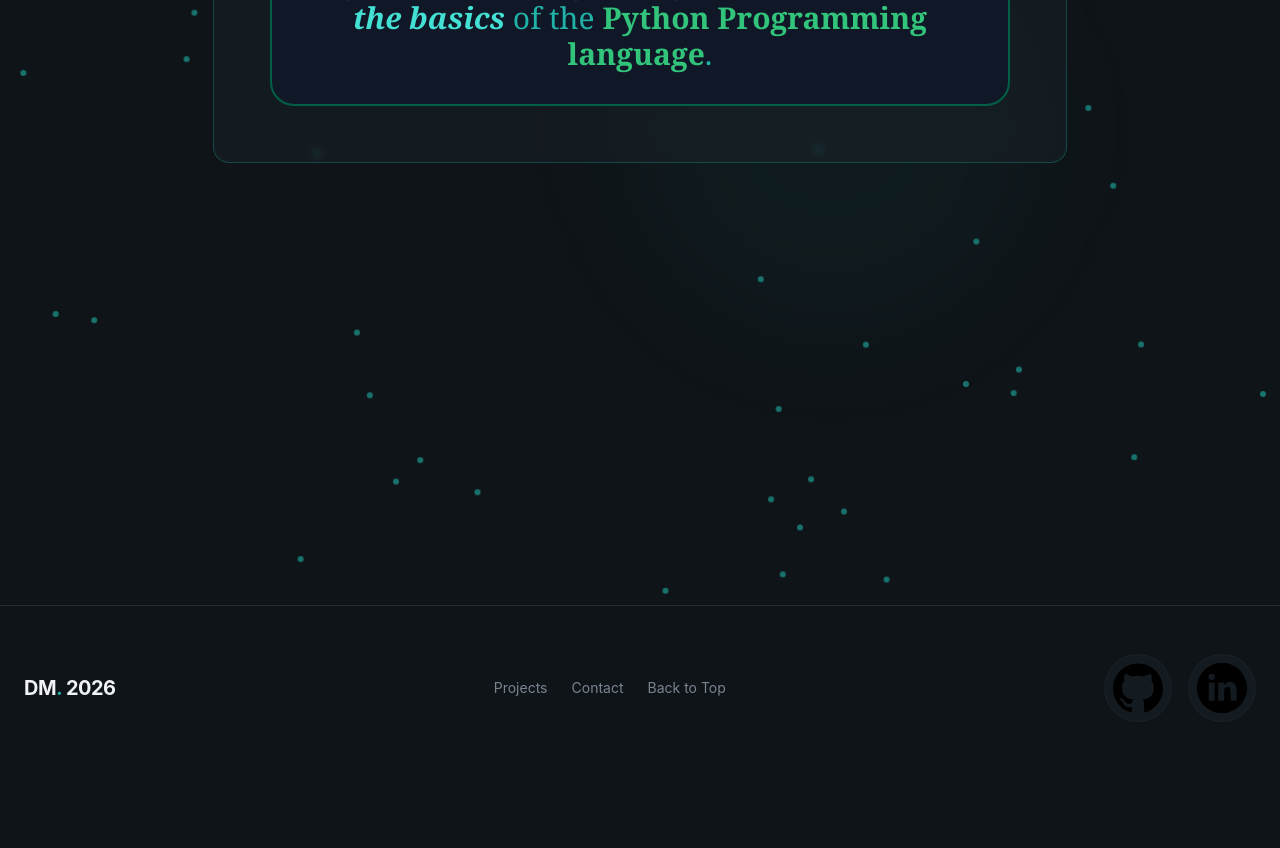
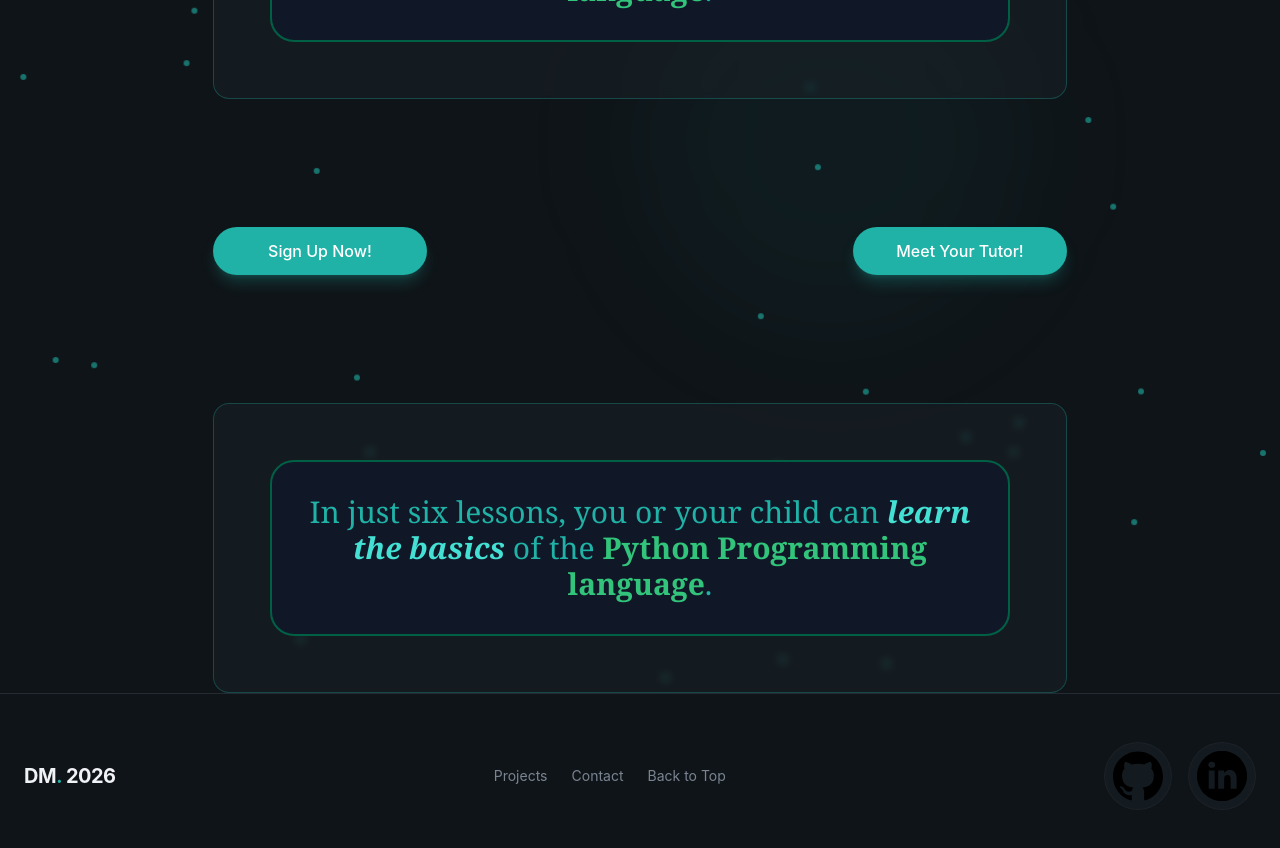
Before and after one commit to darcyMaz/portfolio_site_0.2, a React (Vite) app: page / in a window 1280 px wide. Shown: the part 540-1388 px from the top of the page. Before the commit the page ends 1310 px from the top, so only its background shows below. Built offline with nearby package versions, Linux system fonts and the light colour scheme.

Commit message:
Update Tutoring.jsx
Working on centering some buttons as a grid let's gooooo

```diff
--- a/src/tutoring/Tutoring.jsx
+++ b/src/tutoring/Tutoring.jsx
@@ -1,14 +1,14 @@
-import { AnimatedBorderButton } from "@/components/AnimatedBorderButton";
+import { Button } from "@/components/Button"
 
 export const Tutoring = () => {
 
     return(
-        <div className="relative min-h-screen items-center overflow-hidden mt-48">
+        <div className="relative min-h-screen items-center overflow-hidden mt-24 md:mt-32">
 
-            {/** Gives background a cool blur with a slightly coloured center to it. */}
+            {/** BACKGROUND: Gives background a cool blur with a slightly coloured center to it. */}
             <div className="absolute top-1/2 left-1/2 w-96 h-96 bg-primary/5 rounded-full blur-3xl -translate-y-1/2"/>
 
-            {/* Green Dots */}
+            {/* BACKGROUND: Green Dots */}
             <div className="absolute inset-0 overflow-hidden pointer-events-auto">
                 {[...Array(60)].map((_,i) =>
                     (
@@ -35,10 +35,8 @@ export const Tutoring = () => {
                 <h2 className="text-4xl md:text-5xl font-bold mt-4 mb-6 animate-fade-in animation-delay-100 text-secondary-foreground"> Learn the basics {' '} <span className="font-serif italic font-normal text-white"> from an expert. </span> </h2>
             </div>
 
-            {/* Content - Take the box format from Education section. */}
-            <div className="items-center min-h-screen mx-auto lg:w-2/3 w-4/5">
-
-
+            {/* First Sections */}
+            <div className="items-center mb-4 md:mb-6 mx-auto lg:w-2/3 w-4/5">
 
                 <div className="relative">
 
@@ -51,36 +49,55 @@ export const Tutoring = () => {
                             <span className="text-xl text-white font-medium italic">
                                 Montreal, Quebec
                             </span>
-                            <h3 className="text-2xl font-semibold mt-2"> <span className="text-secondary-foreground font-medium tracking-wider uppercase animate-fade-in"> Python Beginner Course </span> </h3>
+                            <h3 className="text-xl sm:text-2xl font-semibold mt-2"> <span className="text-secondary-foreground font-medium tracking-wider uppercase animate-fade-in"> Python Beginner Course </span> </h3>
 
                             <div className="bg-gray-900 rounded-3xl m-8 border-2 border-emerald-800">
-                                <p className="font-serif font-normal text-secondary-foreground text-3xl text-wrap px-8 py-8">
+                                <p className="font-serif font-normal text-secondary-foreground text-lg sm:text-3xl text-wrap px-4 py-4 sm:px-8 sm:py-8">
                                     In just six lessons, you or your child can <span className="font-bold italic text-secondary-foreground-1">learn the basics</span> of the <span className="font-bold text-secondary-foreground-2">Python Programming language</span>.
                                 </p>
                             </div>
 
-                            {/** Increase margins and text size above screen sizes */}
+                            {/** Increase margins and text size above screen sizes
+                             *   Done: But double check on computer
+                             */}
 
                         </div>
                     </div>
+                </div>
+            </div>
 
-                    {/** Add some space here!
-                     * I wouldn't mind if the other block below looks a little more glassy
-                     *
-                     * grid md:grid-cols-2
-                     *
-                     * <div className="relative grid grid-cols-3 glass p-6 rounded-2xl border border-primary/30 hover:border-primary/50 transition-all duration-500">
-                        <div className="text-right font-serif italic font-normal text-secondary-foreground"> The main language used for creating and training AI models. </div>
-                        <img src="/python_logo.png" alt="Python Logo" className=""/>
-                        <div className="font-serif italic font-normal text-secondary-foreground"> One of the most popular programming languages on Earth. </div>
-                    </div>
-                     *
-                     */}
+            <div className="grid md:grid-cols-2 mb-4 md:mb-6 content-center justify-items-center h-64">
+
+                <Button className="mx-2 md:mx-4 my-4 md:my-6 w-1/3"> Sign Up Now! </Button>
+                {/** Make this one on top of the other until md screen size then next to each other. Also, make it the cool button maybe.
+                 * <Button> Learn About Your Tutor (Me!) </Button>  flex my-6 md:my-12 */}
+                <Button className="mx-2 md:mx-4 my-4 md:my-6 w-1/3"> Meet Your Tutor! </Button>
+
+            </div>
+
+            {/* Second Section */}
+            <div className="items-center mx-auto lg:w-2/3 w-4/5">
+
+                <div className="relative">
+
+                    <div className="text-center">
+
+                        <div className="glass p-6 rounded-2xl border  border-primary/30 hover:border-primary/50 transition-all duration-200">
+
+                            <div className="bg-gray-900 rounded-3xl m-8 border-2 border-emerald-800">
+                                <p className="font-serif font-normal text-secondary-foreground text-lg sm:text-3xl text-wrap px-4 py-4 sm:px-8 sm:py-8">
+                                    In just six lessons, you or your child can <span className="font-bold italic text-secondary-foreground-1">learn the basics</span> of the <span className="font-bold text-secondary-foreground-2">Python Programming language</span>.
+                                </p>
+                            </div>
 
 
+
+                        </div>
+                    </div>
                 </div>
+            </div>
 
-            </div>
+
         </div>
     );
 }
```
